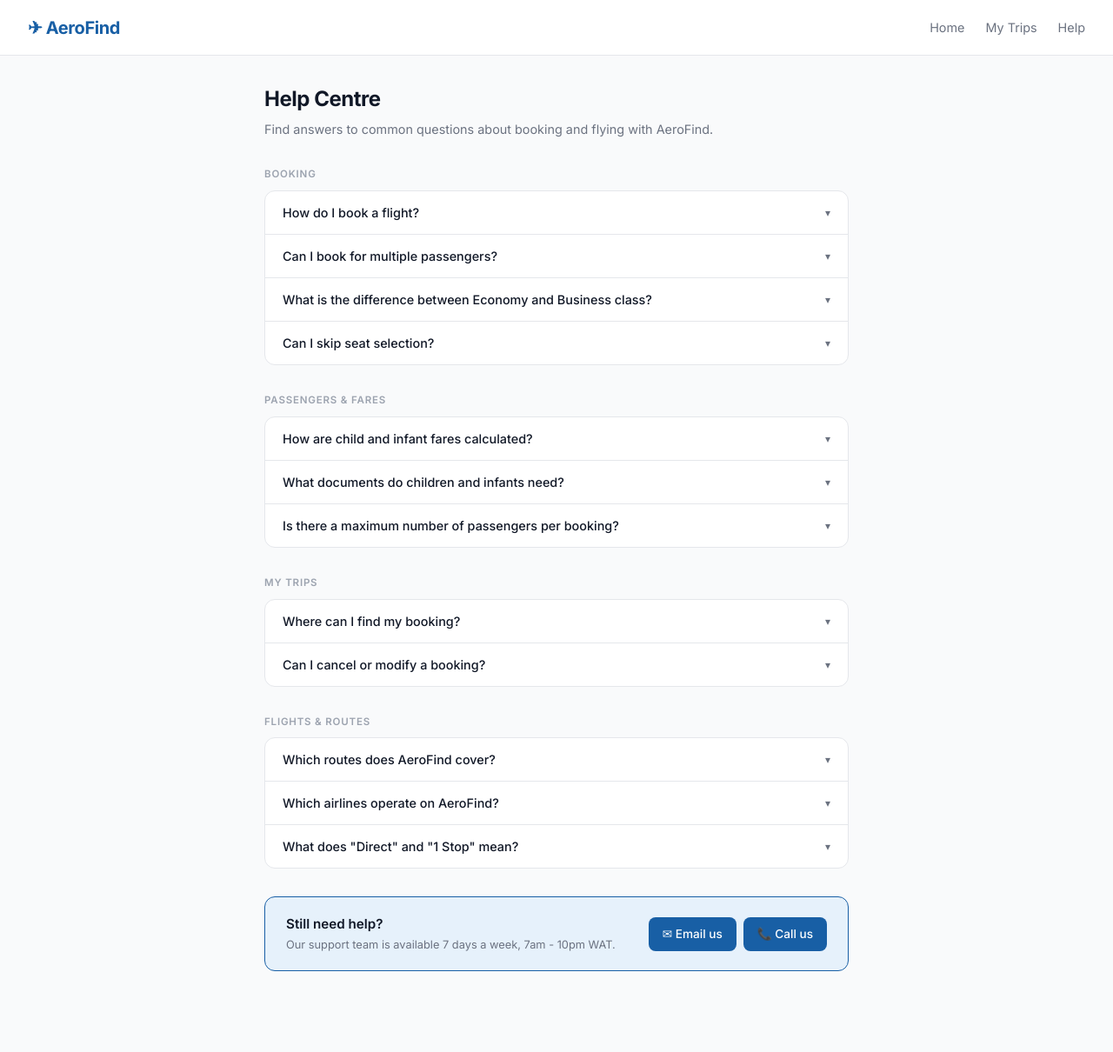
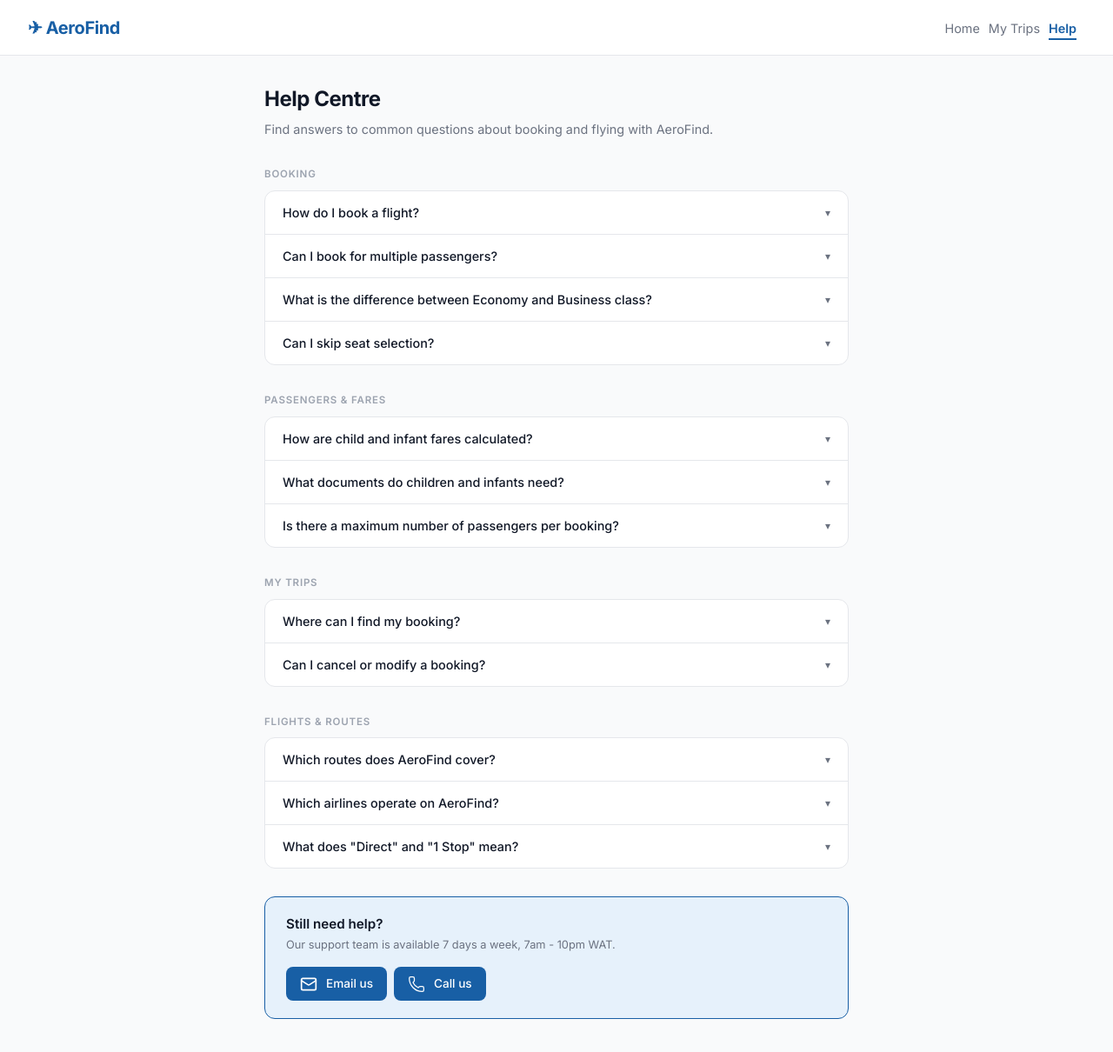
Before and after one commit to Sawfiyah/AeroFind, a React (Vite) app in the folder AeroFind/: page /help in a window 1280 px wide. Shown: the top 1210 px of the page at 87% size. Before the commit the page ends 1181 px from the top, so only its background shows below. Built offline with nearby package versions, Linux system fonts and the light colour scheme.

Commit message:
added lucide icons

```diff
--- a/AeroFind/index.html
+++ b/AeroFind/index.html
@@ -2,7 +2,7 @@
 <html lang="en">
   <head>
     <meta charset="UTF-8" />
-    <link rel="icon" type="image/svg+xml" href="./public/blueplane.png" />
+    <link rel="icon" type="image/svg+xml" href="/blueplane.png" />
     <meta name="viewport" content="width=device-width, initial-scale=1.0" />
     <title>AeroFind</title>
   </head>
--- a/AeroFind/package.json
+++ b/AeroFind/package.json
@@ -10,6 +10,7 @@
     "preview": "vite preview"
   },
   "dependencies": {
+    "lucide-react": "^1.18.0",
     "react": "^19.2.6",
     "react-dom": "^19.2.6",
     "react-router-dom": "^7.15.1"
--- a/AeroFind/src/components/layout/Navbar.jsx
+++ b/AeroFind/src/components/layout/Navbar.jsx
@@ -1,5 +1,5 @@
 import { useState } from "react";
-import { useNavigate, Link } from "react-router-dom";
+import { useNavigate, NavLink } from "react-router-dom";
 import styles from "./Navbar.module.css";
 
 export default function Navbar() {
@@ -14,9 +14,31 @@ export default function Navbar() {
 
       {/* Desktop links */}
       <nav className={styles.navLinks}>
-        <Link to="/">Home</Link>
-        <Link to="/trips">My Trips</Link>
-        <Link to="/help">Help</Link>
+        <NavLink
+          to="/"
+          end
+          className={({ isActive }) =>
+            isActive ? styles.navLinkActive : styles.navLink
+          }
+        >
+          Home
+        </NavLink>
+        <NavLink
+          to="/trips"
+          className={({ isActive }) =>
+            isActive ? styles.navLinkActive : styles.navLink
+          }
+        >
+          My Trips
+        </NavLink>
+        <NavLink
+          to="/help"
+          className={({ isActive }) =>
+            isActive ? styles.navLinkActive : styles.navLink
+          }
+        >
+          Help
+        </NavLink>
       </nav>
 
       {/* Hamburger button — mobile only */}
@@ -39,15 +61,15 @@ export default function Navbar() {
       {/* Mobile dropdown */}
       {menuOpen && (
         <div className={styles.mobileMenu}>
-          <Link to="/" onClick={() => setMenuOpen(false)}>
+          <NavLink to="/" end onClick={() => setMenuOpen(false)}>
             Home
-          </Link>
-          <Link to="/trips" onClick={() => setMenuOpen(false)}>
+          </NavLink>
+          <NavLink to="/trips" onClick={() => setMenuOpen(false)}>
             My Trips
-          </Link>
-          <Link to="/help" onClick={() => setMenuOpen(false)}>
+          </NavLink>
+          <NavLink to="/help" onClick={() => setMenuOpen(false)}>
             Help
-          </Link>
+          </NavLink>
         </div>
       )}
     </header>
--- a/AeroFind/src/components/layout/Navbar.module.css
+++ b/AeroFind/src/components/layout/Navbar.module.css
@@ -21,19 +21,25 @@
 }
 
 /* ─── DESKTOP LINKS ────────────────────────────────────────── */
-.navLinks {
-  display: flex;
-  gap: 1.5rem;
-}
-
-.navLinks a {
+.navLink {
   font-size: 0.9rem;
   color: var(--color-text-muted);
   transition: color 0.15s;
+  padding-bottom: 3px;
+  padding-right: 10px;
 }
 
-.navLinks a:hover {
+.navLink:hover {
   color: var(--color-text);
+}
+
+.navLinkActive {
+  font-size: 0.9rem;
+  color: var(--color-primary);
+  font-weight: 600;
+  border-bottom: 2px solid var(--color-primary);
+  padding-bottom: 3px;
+  margin-right: 10px;
 }
 
 /* ─── HAMBURGER ────────────────────────────────────────────── */
--- a/AeroFind/src/components/ui/RecentSearches.jsx
+++ b/AeroFind/src/components/ui/RecentSearches.jsx
@@ -1,4 +1,5 @@
 import { formatDate } from "../../utils/formatters";
+import { Clock } from "lucide-react";
 import styles from "./RecentSearches.module.css";
 
 export default function RecentSearches({
@@ -28,7 +29,9 @@ export default function RecentSearches({
               onClick={() => onSelect(s)}
             >
               <div className={styles.itemLeft}>
-                <span className={styles.itemIcon}>🕐</span>
+                <span className={styles.itemIcon}>
+                  <Clock color="#798090" strokeWidth={1.5} />
+                </span>
                 <div>
                   <div className={styles.itemRoute}>
                     {getAirportCity(s.origin)} → {getAirportCity(s.destination)}
--- a/AeroFind/src/pages/HelpPage.jsx
+++ b/AeroFind/src/pages/HelpPage.jsx
@@ -1,4 +1,5 @@
 import { useState } from "react";
+import { Phone, Mail } from "lucide-react";
 import Navbar from "../components/layout/Navbar";
 import styles from "./HelpPage.module.css";
 
@@ -140,10 +141,10 @@ export default function HelpPage() {
           </div>
           <div className={styles.contactBtns}>
             <a href="mailto:support@aerofind.com" className={styles.contactBtn}>
-              ✉ Email us
+              <Mail size={20} /> <span>Email us</span>
             </a>
             <a href="tel:+2349000000000" className={styles.contactBtn}>
-              📞 Call us
+              <Phone size={20} strokeWidth={1.5} /> <span>Call us</span>
             </a>
           </div>
         </div>
--- a/AeroFind/src/pages/HelpPage.module.css
+++ b/AeroFind/src/pages/HelpPage.module.css
@@ -141,6 +141,9 @@
   font-size: 0.85rem;
   font-weight: 500;
   transition: background 0.15s;
+  display: flex;
+  align-items: center;
+  gap: 10px;
 }
 
 .contactBtn:hover {
```
Also changed, not shown: 1 other file (tests, documents, lock files or other folders).
